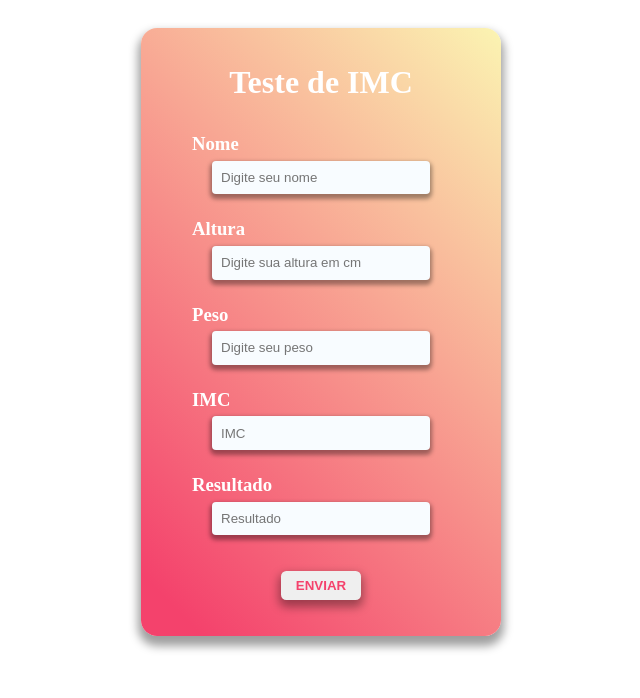
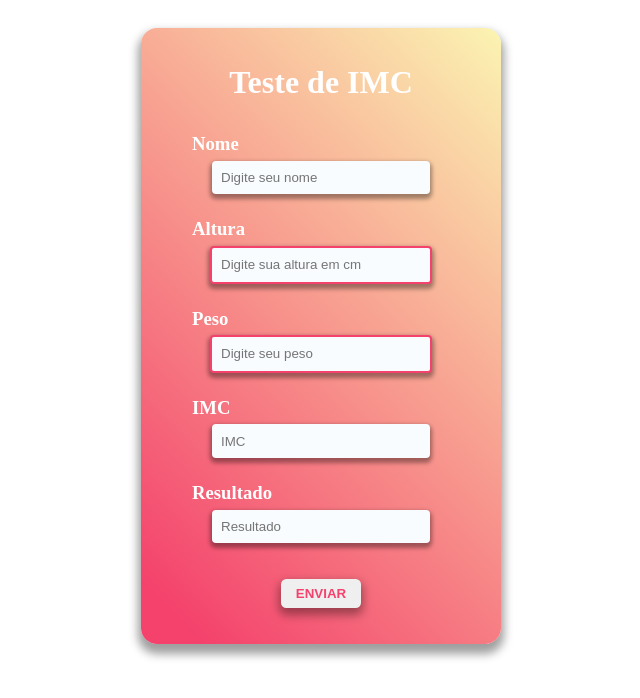
Before and after one commit to bastostuliojrrt/aula.javascript, a plain HTML site: page Exercicios/HTML/IMC.html in a window 1280 px wide. Both pictures are taken after a click on the element "ENVIAR". Shown: the whole page, without its empty margins (319-959 px from the left). Drawn offline with Linux system fonts and the light colour scheme.

Commit message:
Otimização do código IMC

```diff
--- a/Exercicios/HTML/IMC.html
+++ b/Exercicios/HTML/IMC.html
@@ -36,12 +36,12 @@
 
             <div class="container-dados">
                 <h3 class="subtitulos">IMC</h3>
-                <input type="text" disabled="" id="imc" class="input" placeholder="IMC">
+                <input type="text" disabled id="imc" class="input" placeholder="IMC">
             </div>
 
             <div class="container-dados">
                 <h3 class="subtitulos">Resultado</h3>
-                <input type="text" disabled="disable" id="resultado" class="input" placeholder="Resultado">
+                <input type="text" disabled id="resultado" class="input" placeholder="Resultado">
             </div>
 
             <div id="button-enviar">
--- a/Exercicios/JS/IMC.js
+++ b/Exercicios/JS/IMC.js
@@ -1,24 +1,40 @@
 document.getElementById("button-enviar").onclick = function() {valida()};
+
+let nomeElement = document.getElementById("nome");
+let nome;
+let alturaElement = document.getElementById("altura");
+let altura;
+let pesoElement = document.getElementById("peso");
+let peso;
+let IMC;
 
 function valida(){
 
-    var nome = document.getElementById("nome").value;
-    // document.getElementById("nome").setAttribute("disabled", "disable");
+    nome = nomeElement.value;
     console.log(nome);
 
-    var altura = document.getElementById("altura").value;
+    altura = alturaElement.value;
     altura = parseFloat(altura);
     altura = altura / 100;
-    // document.getElementById("altura").setAttribute("disabled", "disable");
     console.log(altura);
 
-    var peso = document.getElementById("peso").value;
+    peso = pesoElement.value;
     peso = parseFloat(peso);
-    // document.getElementById("peso").setAttribute("disabled", "disable");
     console.log(peso);
 
-    if(altura != parseFloat(altura) || peso != parseFloat(peso)){
+    alturaElement.classList.remove("input-erro");
+    pesoElement.classList.remove("input-erro");
+
+    if(isNaN(altura) || Math.sign(altura) == -1|| isNaN(peso) || Math.sign(peso) == -1){
         alert("Valor digitado está inválido");
+        if (isNaN(altura) && isNaN(peso) || Math.sign(altura) == -1 && Math.sign(peso) == -1){
+            alturaElement.classList.add("input-erro");
+            pesoElement.classList.add("input-erro");
+        }else if(isNaN(altura) || Math.sign(altura) == -1){
+            alturaElement.classList.add("input-erro");
+        }else if(isNaN(peso) || Math.sign(peso) == -1){
+            pesoElement.classList.add("input-erro");
+        }
     }else{
         calculaIMC();
     }
@@ -26,7 +42,7 @@ function valida(){
 
 function calculaIMC() {
 
-    var IMC = peso / altura ** 2;
+    IMC = peso / altura ** 2;
     IMC = IMC.toFixed(2);
     console.log(IMC);
     document.getElementById("imc").value = IMC;
@@ -46,7 +62,7 @@ function calculaIMC() {
     }else if(IMC > 35 && IMC < 39.99){
         document.getElementById("resultado").value = "Obesidade Grau 2";
     }else if(IMC > 40){
-        document.getElementById("resultado").value = "Obresidade Grau 3";
+        document.getElementById("resultado").value = "Obesidade Grau 3";
     }
 
 }
--- a/Exercicios/JS/exercicio1.js
+++ b/Exercicios/JS/exercicio1.js
@@ -2,8 +2,8 @@ var idade = prompt("Qual a sua idade: ");
 idade = parseInt(idade);
 console.log(idade);
 
-while(idade != parseInt(idade) || Math.sign(idade) == -1){
-    alert("O valor digitado não é um número.")
+while(isNaN(idade) || Math.sign(idade) == -1){
+    alert("O valor digitado não é um número.");
     idade = prompt("Qual a sua idade: ");
     console.log(idade);
 }
```
